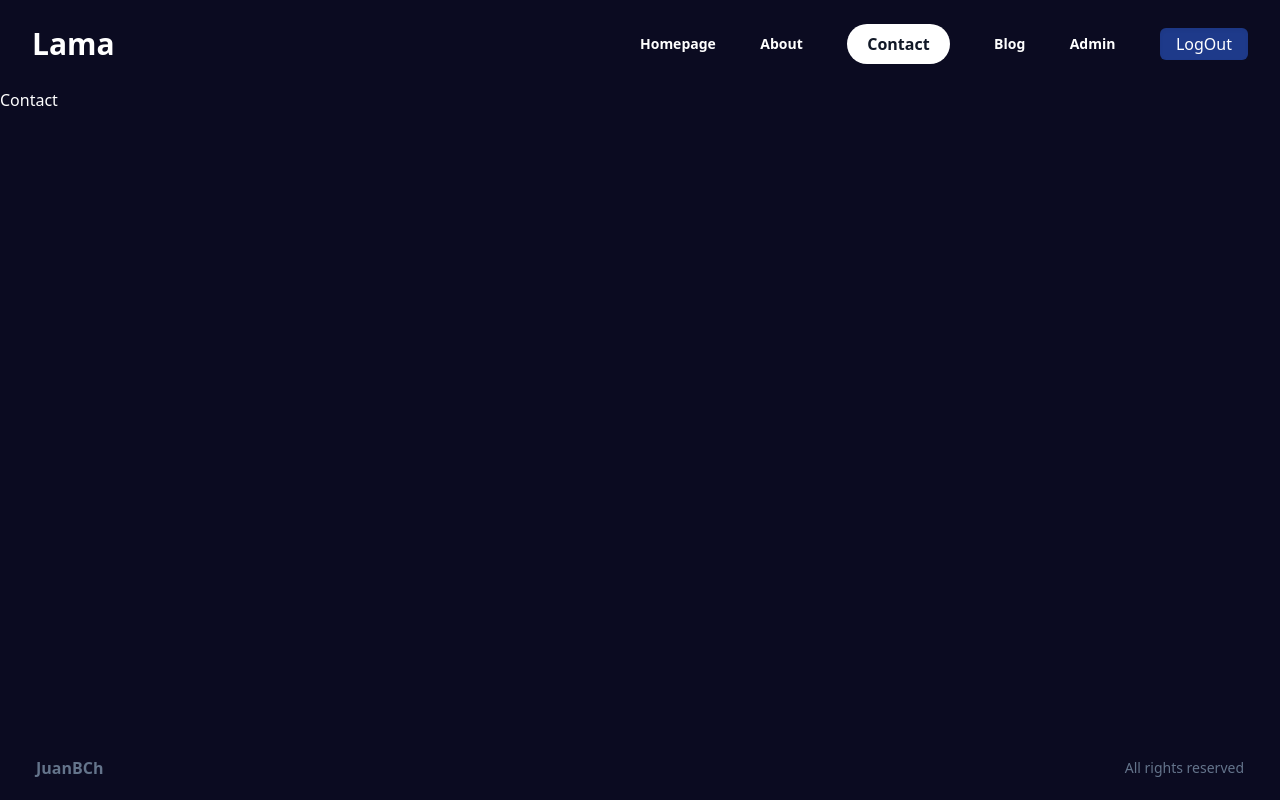
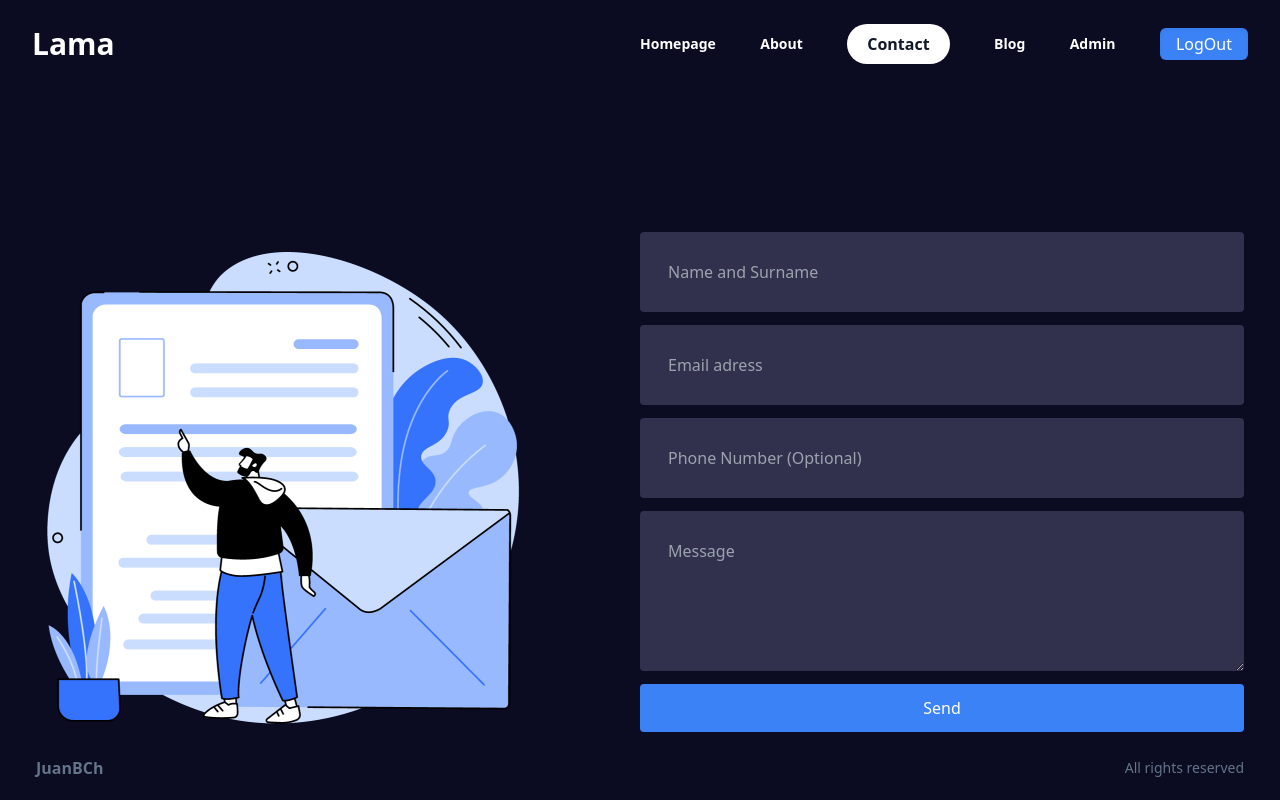
Before and after one commit to JuanBCh/next14-course, a Next.js app: page /contact in a window 1280 px wide. Built offline with nearby package versions, Linux system fonts and the light colour scheme.

Commit message:
Terminado de stylear el blog

```diff
--- a/src/app/about/page.jsx
+++ b/src/app/about/page.jsx
@@ -2,7 +2,7 @@ import Image from "next/image";
 
 export default function About() {
   return (
-    <div className="flex justify-between p-9 pt-12">
+    <div className="flex justify-between p-9 pt-28">
       <aside className="max-w-2xl">
         <section className="pb-12">
           <h2 className="text-blue-500 text-2xl font-bold pb-12">
--- a/src/app/contact/page.jsx
+++ b/src/app/contact/page.jsx
@@ -1,7 +1,36 @@
+import Image from "next/image";
+
 export default function Contact() {
+  const styles = {
+    main: "flex justify-between p-9 pt-36",
+    form: "w-6/12 flex flex-col flex-wrap justify-between",
+    input: "w-full p-7 rounded bg-semi-transparent",
+    textarea: "w-full p-7 h-40 rounded bg-semi-transparent",
+    button: "bg-blue-500 p-3 rounded",
+  };
+
   return (
-    <div>
-      <p>Contact</p>
+    <div className={styles.main}>
+      <Image src="/contact.png" width={500} height={500} />
+      <form className={styles.form}>
+        <input
+          className={styles.input}
+          type="text"
+          placeholder="Name and Surname"
+        />
+        <input
+          className={styles.input}
+          type="mail"
+          placeholder="Email adress"
+        />
+        <input
+          className={styles.input}
+          type="number"
+          placeholder="Phone Number (Optional)"
+        />
+        <textarea className={styles.textarea} placeholder="Message" />
+        <button className={styles.button}>Send</button>
+      </form>
     </div>
   );
 }
--- a/src/app/page.jsx
+++ b/src/app/page.jsx
@@ -13,7 +13,7 @@ const Home = () => {
           impedit molestiae odit nam.
         </p>
         <div>
-          <button className="shadow-inner bg-blue-900 rounded-md w-44 h-12 py-1 hover:font-bold hover:px-5 mr-7">
+          <button className="shadow-inner bg-blue-500 rounded-md w-44 h-12 py-1 hover:font-bold hover:px-5 mr-7">
             Learn More
           </button>
           <button className="text-dark-blue shadow-inner bg-white rounded-md w-44 h-12 py-1 hover:font-bold hover:px-5">
--- a/src/ui/navbar/links/Links.jsx
+++ b/src/ui/navbar/links/Links.jsx
@@ -20,7 +20,7 @@ export default function NavLinks() {
       {session ? (
         <>
           {isAdmin && <NavLink link={{ title: "Admin", href: "/admin" }} />}
-          <button className="shadow-inner bg-blue-900 rounded-md px-4 py-1 hover:font-bold hover:px-5">
+          <button className="shadow-inner bg-blue-500 rounded-md px-4 py-1 hover:font-bold hover:px-5">
             LogOut
           </button>
         </>
--- /dev/null
+++ b/src/ui/postCard/postcard.jsx
@@ -0,0 +1,3 @@
+export default function PostCard({ post }) {
+  return <div></div>;
+}
--- a/tailwind.config.js
+++ b/tailwind.config.js
@@ -12,6 +12,7 @@ module.exports = {
     extend: {
       colors: {
         "dark-blue": "rgb(11, 11, 33)",
+        "semi-transparent": "rgba(200, 200, 259, 0.2)",
       },
       maxWidth: {
         "8xl": "90rem",
```
